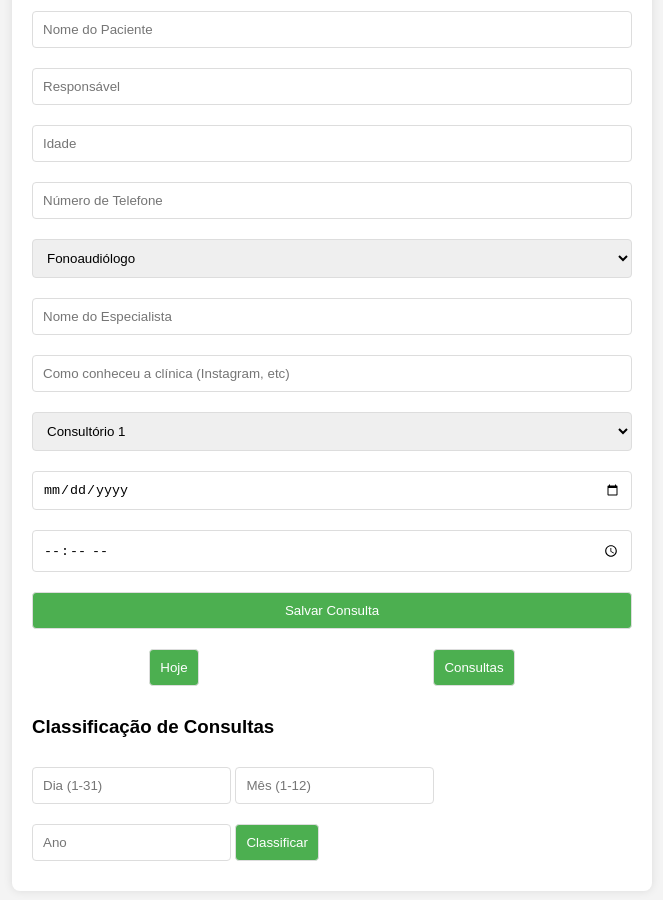
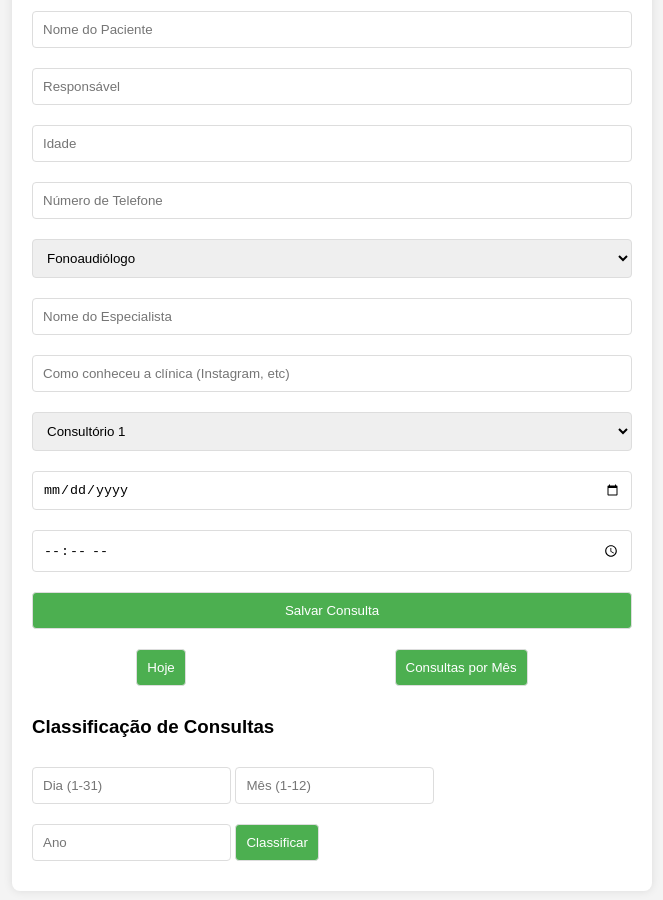
Before and after one commit to alemmds/FonoClinic2, a plain HTML site: page index.html in a window 1280 px wide. Shown: the part 156-1056 px from the top of the page, without its empty margins (308-971 px from the left). Drawn offline with Linux system fonts and the light colour scheme.

Commit message:
Atualizar o index.html

```diff
--- a/index.html
+++ b/index.html
@@ -46,7 +46,7 @@
         <!-- Seção das abas -->
         <div class="tabs">
             <button id="today-tab">Hoje</button>
-            <button id="appointments-tab">Consultas</button>
+            <button id="appointments-tab">Consultas por Mês</button>
         </div>
 
         <!-- Classificação por Dia, Mês e Ano -->
```
